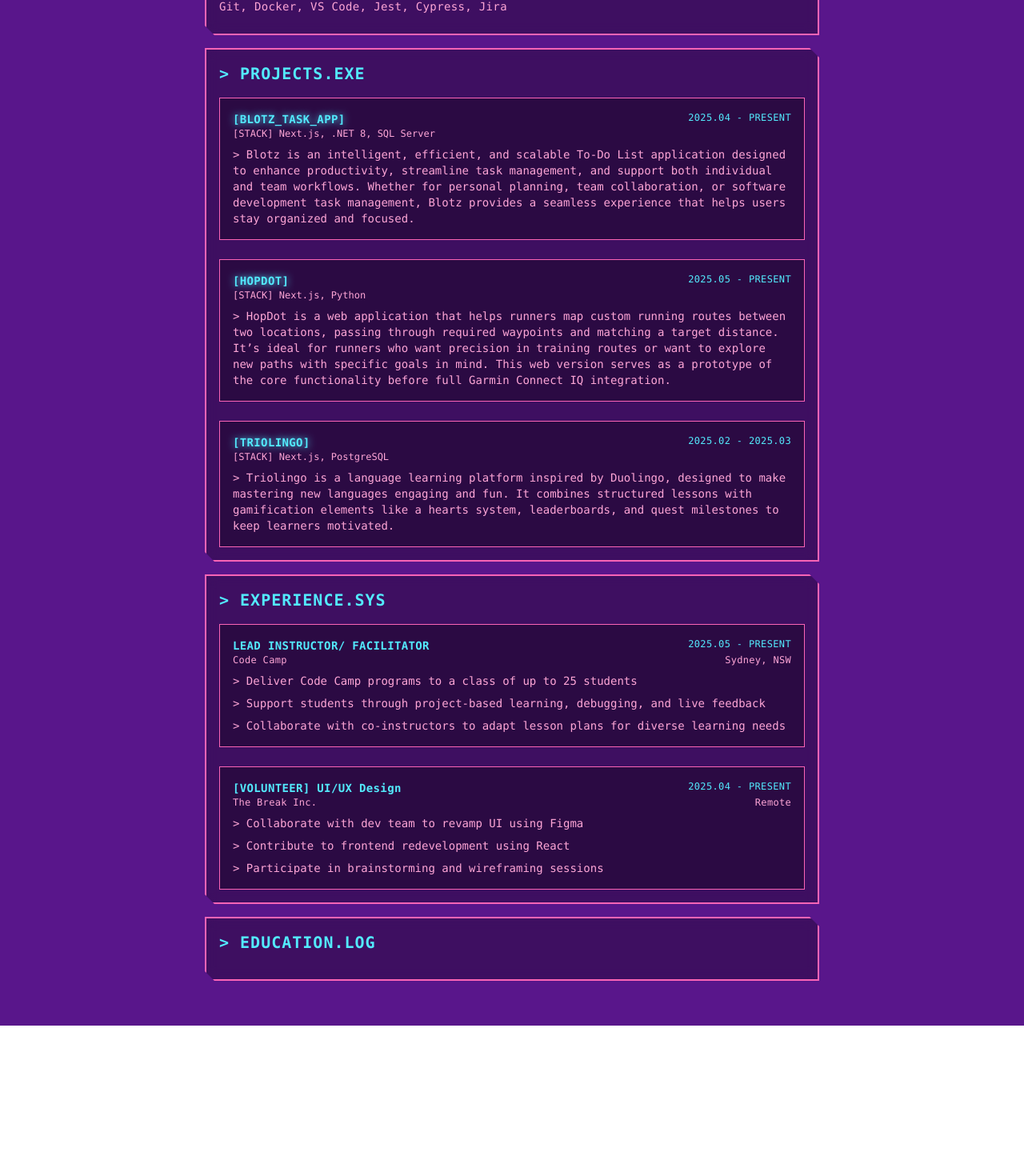
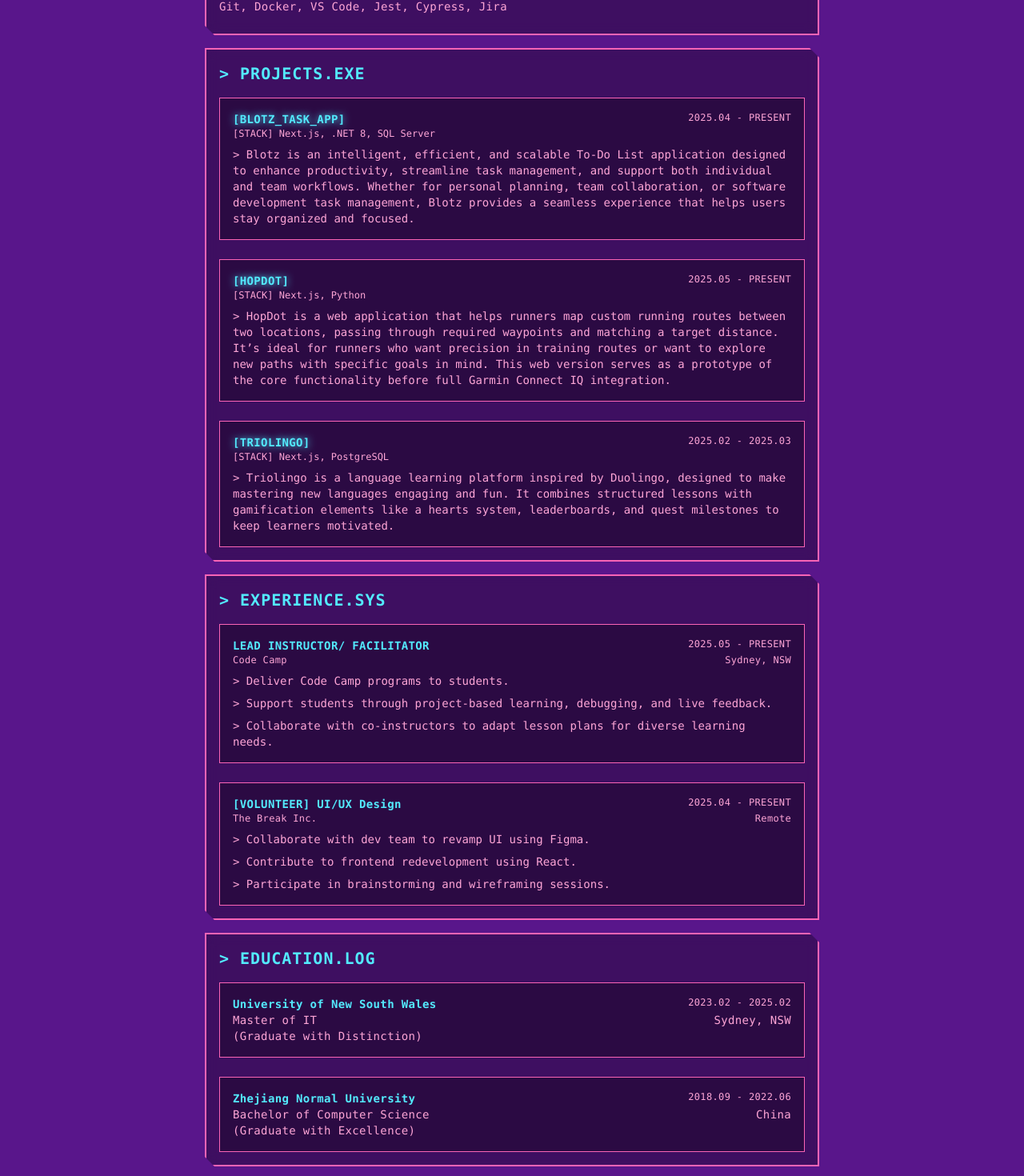
Before and after one commit to winnwy/Resumeeee, a React (Vite) app: page / in a window 1280 px wide. Shown: the part 536-2006 px from the top of the page at 80% size. Before the commit the page ends 1818 px from the top, so only its background shows below. Built offline with nearby package versions, Linux system fonts and the light colour scheme.

Commit message:
Add education section

```diff
--- a/src/App.tsx
+++ b/src/App.tsx
@@ -5,6 +5,7 @@ import RawLink from "./components/RawLink";
 import SkillBox from "./components/SkilBox";
 import ProjectBox from "./components/ProjectBox";
 import ExperienceBox from "./components/ExperienceBox";
+import EducationBox from "./components/EducationBox";
 
 const themes = {
   vaporwave: {
@@ -86,12 +87,12 @@ const expBreak = {
   timeEnd: "PRESENT",
   company: "The Break Inc.",
   items: [
-    "Collaborate with dev team to revamp UI using Figma",
-    "Contribute to frontend redevelopment using React",
-    "Participate in brainstorming and wireframing sessions"
-    ],
+    "Collaborate with dev team to revamp UI using Figma.",
+    "Contribute to frontend redevelopment using React.",
+    "Participate in brainstorming and wireframing sessions.",
+  ],
   location: "Remote",
-}
+};
 
 const expCodeCamp = {
   title: "LEAD INSTRUCTOR/ FACILITATOR",
@@ -99,11 +100,29 @@ const expCodeCamp = {
   timeEnd: "PRESENT",
   company: "Code Camp",
   items: [
-    "Deliver Code Camp programs to a class of up to 25 students",
-    "Support students through project-based learning, debugging, and live feedback",
-    "Collaborate with co-instructors to adapt lesson plans for diverse learning needs",
+    "Deliver Code Camp programs to students.",
+    "Support students through project-based learning, debugging, and live feedback.",
+    "Collaborate with co-instructors to adapt lesson plans for diverse learning needs.",
   ],
-  location: "Sydney, NSW"
+  location: "Sydney, NSW",
+};
+
+const eduUNSW = {
+  university: "University of New South Wales",
+  timeStart: "2023.02",
+  timeEnd: "2025.02",
+  degreeName: "Master of IT",
+  achievement: "Graduate with Distinction",
+  location: "Sydney, NSW",
+}
+
+const eduZJNU = {
+  university:"Zhejiang Normal University",
+  timeStart: "2018.09",
+  timeEnd: "2022.06",
+  degreeName: "Bachelor of Computer Science",
+  achievement: "Graduate with Excellence",
+  location:"China",
 }
 
 const HomePage = () => {
@@ -204,13 +223,13 @@ const HomePage = () => {
             &gt; EXPERIENCE.SYS
           </h2>
           <div className="space-y-6 font-mono text-sm">
-            <ExperienceBox theme={themes.vaporwave} experience={expCodeCamp}/>
+            <ExperienceBox theme={themes.vaporwave} experience={expCodeCamp} />
             <ExperienceBox theme={themes.vaporwave} experience={expBreak} />
           </div>
         </PixelBox>
 
         {/* Education */}
-                <PixelBox
+        <PixelBox
           className={`w-full ${themes.vaporwave.border} ${themes.vaporwave.shadow}`}
         >
           <h2
@@ -218,11 +237,13 @@ const HomePage = () => {
           >
             &gt; EDUCATION.LOG
           </h2>
-
+          <div className="space-y-6 font-mono text-sm">
+            <EducationBox theme={themes.vaporwave} education={eduUNSW}/>
+            <EducationBox theme={themes.vaporwave} education={eduZJNU}/>
+          </div>
         </PixelBox>
 
         {/* Footer */}
-
       </main>
     </div>
   );
--- /dev/null
+++ b/src/components/EducationBox.tsx
@@ -0,0 +1,47 @@
+type Education = {
+  university: string;
+  timeStart: string;
+  timeEnd: string;
+  degreeName: string;
+  achievement: string;
+  location: string;
+};
+
+type Theme = {
+  border: string;
+  accent: string;
+  text: string;
+};
+
+interface EducationBoxProps {
+  education: Education;
+  theme: Theme;
+}
+
+const EducationBox = ({ education, theme }: EducationBoxProps) => {
+  const { university, timeStart, timeEnd, degreeName, achievement, location } =
+    education;
+
+  return (
+    <div className={`p-4 ${theme.border} border bg-black/30`}>
+      <div className={`flex justify-between tracking-wide ${theme.accent}`}>
+        <div className={`font-bold `}>{`${university}`}</div>
+        <div className={`hidden text-xs ${theme.text} md:block`}>
+          {timeStart} - {timeEnd}
+        </div>
+      </div>
+      <div
+        className={`flex justify-between tracking-wide text-sm ${theme.text} `}
+      >
+        <div className="flex flex-col">
+          <span>{degreeName}</span>
+          <span>{`(${achievement})`}</span>
+        </div>
+
+        <span className="hidden md:block">{location}</span>
+      </div>
+    </div>
+  );
+};
+
+export default EducationBox;
--- a/src/components/ExperienceBox.tsx
+++ b/src/components/ExperienceBox.tsx
@@ -4,7 +4,7 @@ type Experience = {
   timeEnd: string;
   company: string;
   items: string[];
-  location: string,
+  location: string;
 };
 
 type Theme = {
@@ -19,21 +19,23 @@ interface ExperienceBoxProps {
   theme: Theme;
 }
 
-const ProjectBox = ({ experience, theme }: ExperienceBoxProps) => {
+const ExperienceBox = ({ experience, theme }: ExperienceBoxProps) => {
   const { title, timeStart, timeEnd, company, items, location } = experience;
 
   return (
     <div className={`p-4 ${theme.border} border bg-black/30`}>
-      <div className={`flex justify-between tracking-wide  ${theme.accent}`}>
-        <div className="font-bold">{title}</div>
-        <div className="hidden text-xs md:block">
+      <div className={`flex justify-between tracking-wide ${theme.accent}`}>
+        <div className={`font-bold `}>{title}</div>
+        <div className={`hidden text-xs ${theme.text} md:block`}>
           {timeStart} - {timeEnd}
         </div>
       </div>
-      <div className={`flex justify-between tracking-wide text-xs ${theme.text} `}>
-      <span>{company}</span>
-      <span>{location}</span>
-    </div>
+      <div
+        className={`flex justify-between tracking-wide text-xs ${theme.text} `}
+      >
+        <span>{company}</span>
+        <span>{location}</span>
+      </div>
       {items.map((item, idx) => (
         <div key={idx} className={`${theme.text} text-sm pt-2`}>
           &gt; {item}
@@ -43,4 +45,4 @@ const ProjectBox = ({ experience, theme }: ExperienceBoxProps) => {
   );
 };
 
-export default ProjectBox;
+export default ExperienceBox;
--- a/src/components/ProjectBox.tsx
+++ b/src/components/ProjectBox.tsx
@@ -40,7 +40,7 @@ const ProjectBox = ({ project, theme }: ProjectBoxProps) => {
           {title}
         </RawLink>
 
-        <div className="hidden text-xs md:block">
+        <div className={` ${theme.text} hidden text-xs md:block`}>
           {timeStart} - {timeEnd}
         </div>
       </div>
```
